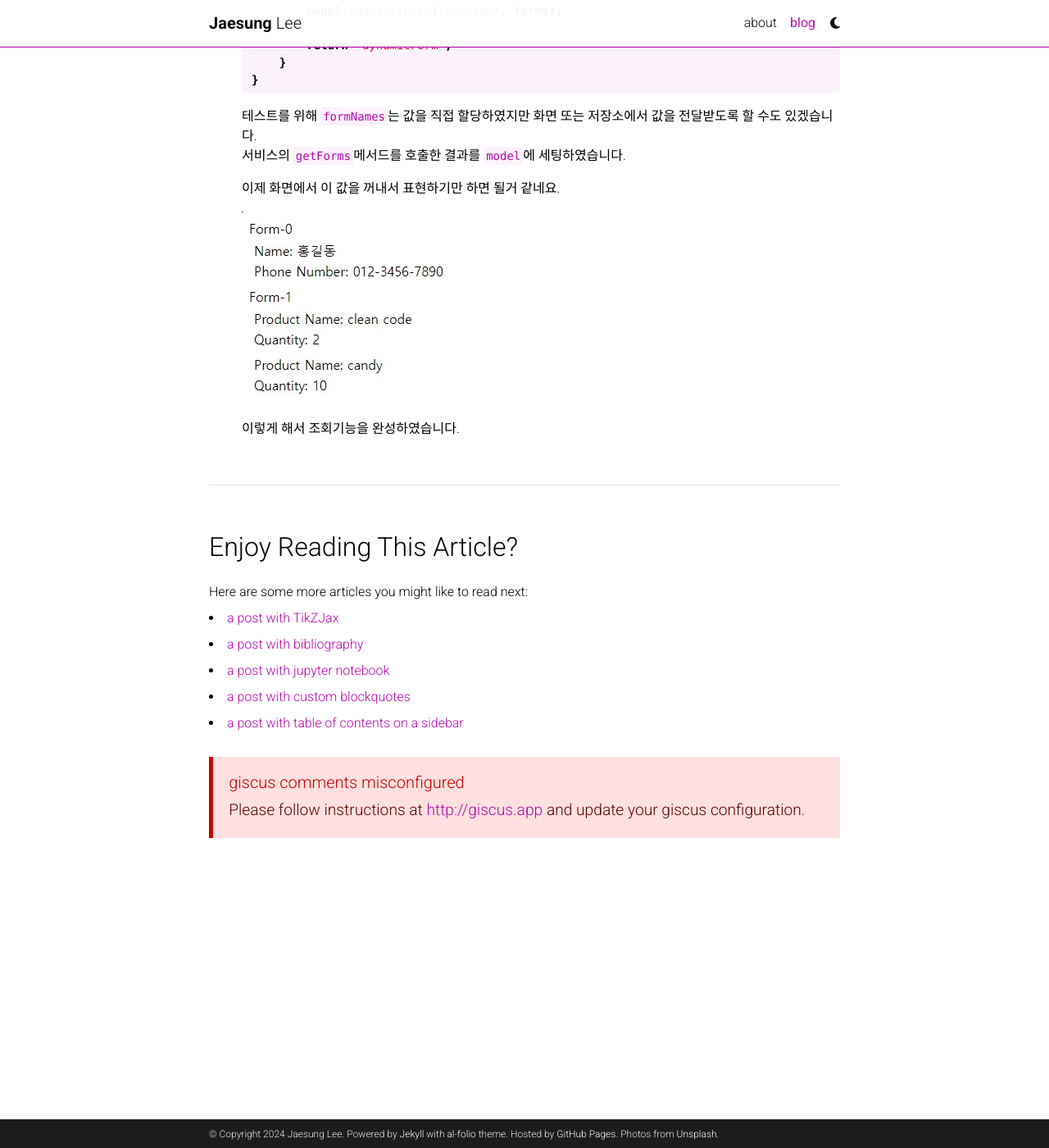
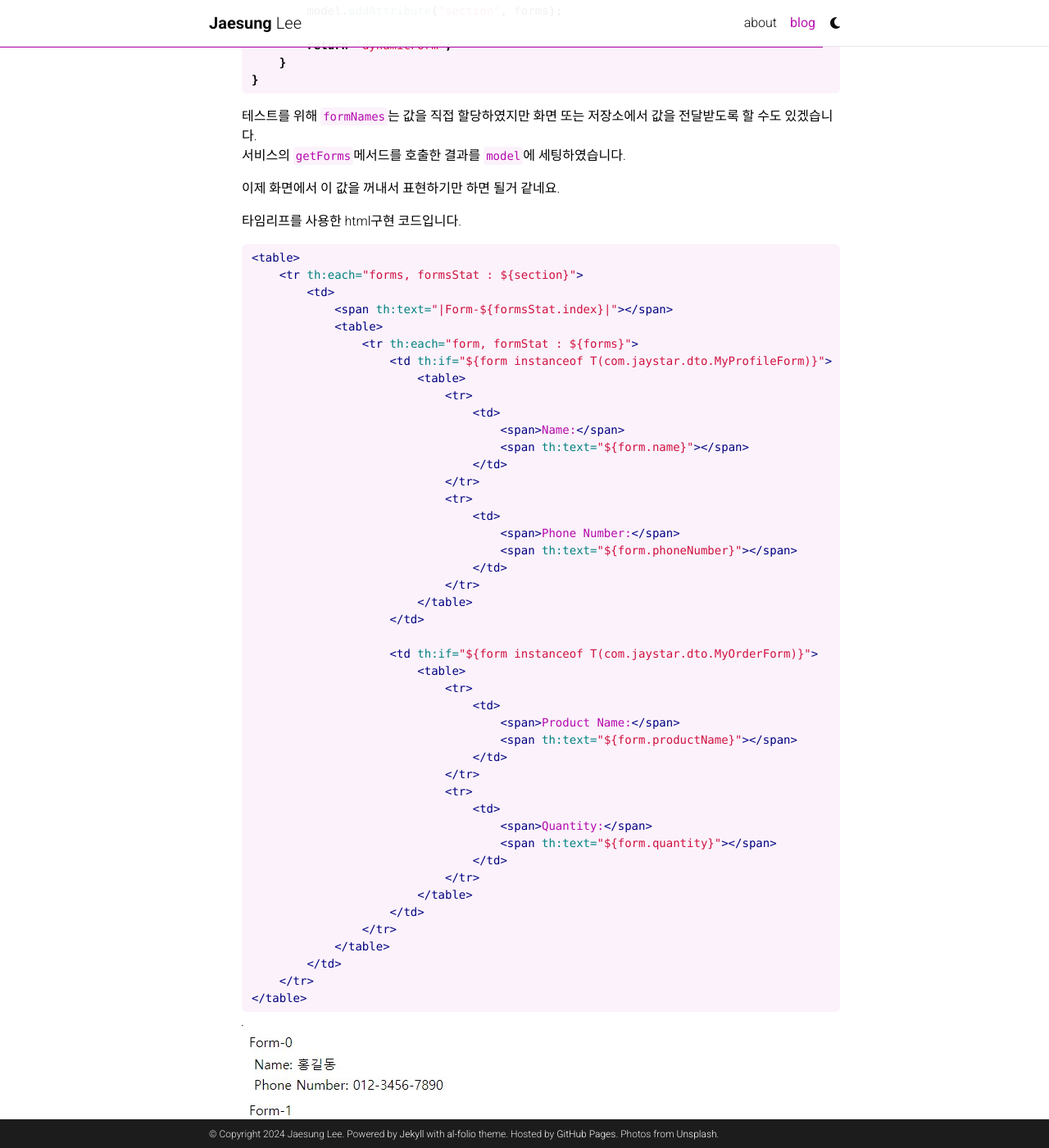
Before and after one commit to jaystar13/jaystar13.github.io, a Jekyll site: the page built from _posts/2024-01-09-dynamic-form.md, in a window 1280 px wide and 1400 px high, scrolled down 3932 px. Shown: the whole window at 82% size. Built offline with Jekyll 4.4.1, drawn with Linux system fonts in a browser that asks for light colours; comment, search, counter and statistics services are not loaded; a style sheet for code colours, icons or effects is not loaded; some of the changed text lies outside the part shown.

Commit message:
modify Dynamic-Form post

````diff
--- a/_posts/2024-01-09-dynamic-form.md
+++ b/_posts/2024-01-09-dynamic-form.md
@@ -167,6 +167,68 @@
 
     이제 화면에서 이 값을 꺼내서 표현하기만 하면 될거 같네요.
 
+    타임리프를 사용한 html구현 코드입니다.
+    ```html
+    <table>
+        <tr th:each="forms, formsStat : ${section}">
+            <td>
+                <span th:text="|Form-${formsStat.index}|"></span>
+                <table>
+                    <tr th:each="form, formStat : ${forms}">
+                        <td th:if="${form instanceof T(com.jaystar.dto.MyProfileForm)}">
+                            <table>
+                                <tr>
+                                    <td>
+                                        <span>Name:</span>
+                                        <span th:text="${form.name}"></span>
+                                    </td>
+                                </tr>
+                                <tr>
+                                    <td>
+                                        <span>Phone Number:</span>
+                                        <span th:text="${form.phoneNumber}"></span>
+                                    </td>
+                                </tr>
+                            </table>
+                        </td>
+
+                        <td th:if="${form instanceof T(com.jaystar.dto.MyOrderForm)}">
+                            <table>
+                                <tr>
+                                    <td>
+                                        <span>Product Name:</span>
+                                        <span th:text="${form.productName}"></span>
+                                    </td>
+                                </tr>
+                                <tr>
+                                    <td>
+                                        <span>Quantity:</span>
+                                        <span th:text="${form.quantity}"></span>
+                                    </td>
+                                </tr>
+                            </table>
+                        </td>
+                    </tr>
+                </table>
+            </td>
+        </tr>
+    </table>
+    ```
+
     ![화면](/assets/img/2024-01-09-Figure-2.jpg)
 
     이렇게 해서 조회기능을 완성하였습니다.
+
+### Conclusion
+Frontend와 Backend의 역할이 분리된 CSR방식의 경우,
+각 폼의 데이터를 API형식으로 호출하여 사용할 수 있기 때문에 유연하게 처리가 가능합니다.
+하지만 SSR의 경우,
+화면 표시를 위해 데이터도 함께 가져와야 하기 때문에 여러가지 고민이 생기게 됩니다.
+이번글에서는 데이터 전달 객체를 위해 상속(`MyForm`)을 사용하고
+각 폼의 데이터 조회를 위한 서비스 호출을 위해 인터페이스(`MyFormService`)와 팩토리(`MyFormFactory`)를 사용하였습니다.
+
+만들고 보니 몇가지 리팩터링 할 내용이 보이네요.
+  - 컨트롤러의 `forms`타입을 일급 컬렉션으로 변경할 수 있을거 같습니다.
+  - html의 타입별 if문 분기를 파일로 따로 뺄 수 있는 방법이 있을거 같네요.
+
+다음글에서는 리팩터링을 진행해 보도록 하겠습니다.
````
